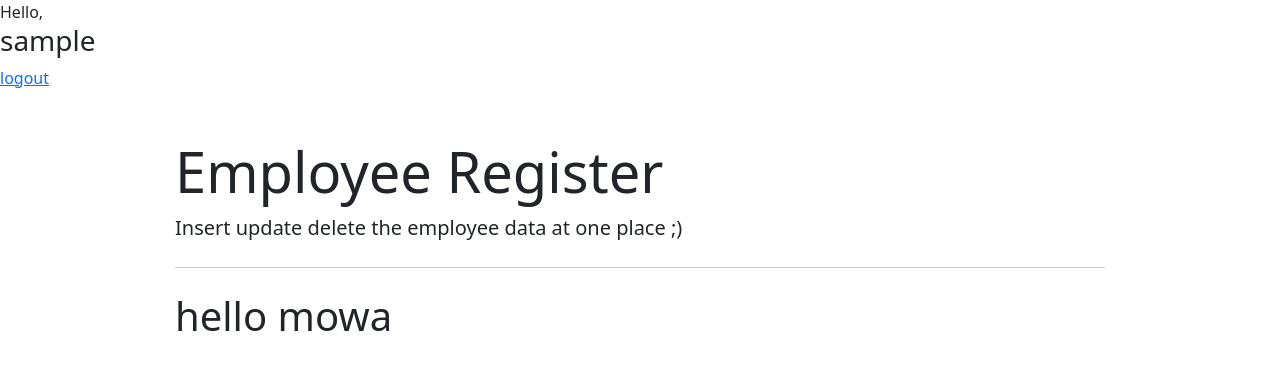
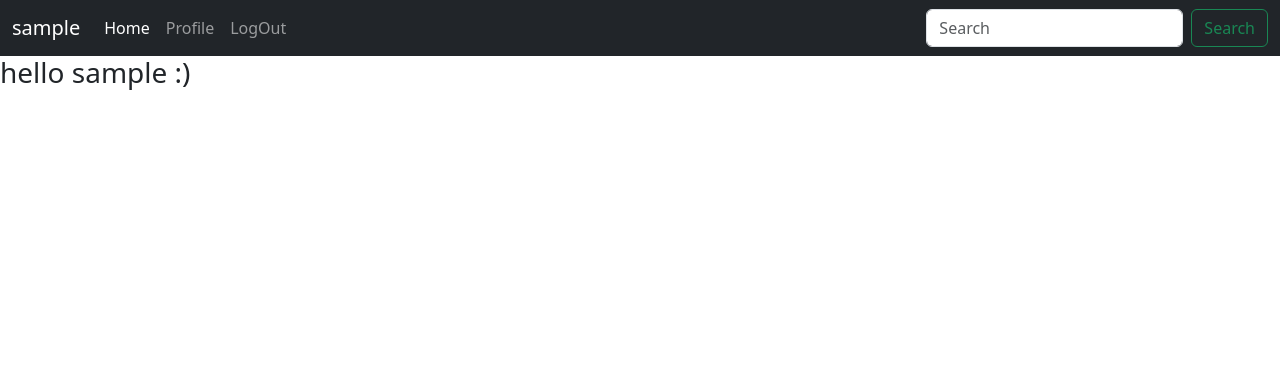
Before and after one commit to sathwik124/employee-management, a Django app: page /employee/user/ in a window 1280 px wide. Shown: the top 370 px of the page. Run offline with Django 4.2, Linux system fonts and the light colour scheme; the visitor is signed in with stand-in values (Sample User, id 1).

Commit message:
added user ui

```diff
--- /dev/null
+++ b/employee_project/employee_register/templates/employee_register/base1.html
@@ -0,0 +1,42 @@
+<!doctype html>
+<html lang="en">
+  <title>{% block title %}{% endblock %}</title>
+  <head>
+    <meta charset="utf-8">
+    <meta name="viewport" content="width=device-width, initial-scale=1">
+    <title>Bootstrap demo</title>
+    <link href="https://cdn.jsdelivr.net/npm/bootstrap@5.3.0-alpha3/dist/css/bootstrap.min.css" rel="stylesheet" integrity="sha384-KK94CHFLLe+nY2dmCWGMq91rCGa5gtU4mk92HdvYe+M/SXH301p5ILy+dN9+nJOZ" crossorigin="anonymous">
+  </head>
+  <body>
+    <nav class="navbar navbar-expand-lg navbar-dark bg-dark">
+        <div class="container-fluid">
+          <a class="navbar-brand" href="#">{{request.user}}</a>
+          <button class="navbar-toggler" type="button" data-bs-toggle="collapse" data-bs-target="#navbarSupportedContent" aria-controls="navbarSupportedContent" aria-expanded="false" aria-label="Toggle navigation">
+            <span class="navbar-toggler-icon"></span>
+          </button>
+          <div class="collapse navbar-collapse" id="navbarSupportedContent">
+            <ul class="navbar-nav me-auto mb-2 mb-lg-0">
+              <li class="nav-item">
+                <a class="nav-link {% block user %}{% endblock %}" aria-current="page" href="{% url 'userPage' %}">Home</a>
+              </li>
+              <li class="nav-item">
+                <a class="nav-link {% block profile %}{% endblock %}" href="{% url 'profilePage' %}">Profile</a>
+              </li>
+              <li class="nav-item">
+                <a class="nav-link" href="{% url 'logout' %}">LogOut</a>
+              </li>
+            </ul>
+            <form class="d-flex" role="search">
+              <input class="form-control me-2" type="search" placeholder="Search" aria-label="Search">
+              <button class="btn btn-outline-success" type="submit">Search</button>
+            </form>
+          </div>
+        </div>
+      </nav>
+      {% block content %}
+      {% endblock content %}
+    <script src="https://cdn.jsdelivr.net/npm/bootstrap@5.3.0-alpha3/dist/js/bootstrap.bundle.min.js" integrity="sha384-ENjdO4Dr2bkBIFxQpeoTz1HIcje39Wm4jDKdf19U8gI4ddQ3GYNS7NTKfAdVQSZe" crossorigin="anonymous"></script>
+    <script src="https://cdn.jsdelivr.net/npm/@popperjs/core@2.11.7/dist/umd/popper.min.js" integrity="sha384-zYPOMqeu1DAVkHiLqWBUTcbYfZ8osu1Nd6Z89ify25QV9guujx43ITvfi12/QExE" crossorigin="anonymous"></script>
+    <script src="https://cdn.jsdelivr.net/npm/bootstrap@5.3.0-alpha3/dist/js/bootstrap.min.js" integrity="sha384-Y4oOpwW3duJdCWv5ly8SCFYWqFDsfob/3GkgExXKV4idmbt98QcxXYs9UoXAB7BZ" crossorigin="anonymous"></script>
+  </body>
+</html>
--- /dev/null
+++ b/employee_project/employee_register/templates/employee_register/profile.html
@@ -0,0 +1,6 @@
+{% extends "employee_register/base1.html" %}
+{% block title %}Profile{% endblock %}
+{% block profile %}active{% endblock %}
+{% block content %}
+<h1>hello {{request.user}} :)</h1>
+{% endblock content %}
--- a/employee_project/employee_register/templates/employee_register/user.html
+++ b/employee_project/employee_register/templates/employee_register/user.html
@@ -1,4 +1,6 @@
-{% extends "employee_register/base.html" %}
+{% extends "employee_register/base1.html" %}
+{% block title %}Home{% endblock %}
+{% block user %}active{% endblock %}
 {% block content %}
-<h1>hello mowa</h1>
+<h3>hello {{request.user}} :)</h3>
 {% endblock content %}
--- a/employee_project/employee_register/urls.py
+++ b/employee_project/employee_register/urls.py
@@ -8,5 +8,6 @@ urlpatterns = [
     path('login/',views.loginPage,name='loginPage'),
     path('logout/',views.logoutUser,name='logout'),
     path('register/',views.registerPage,name='registerPage'),
-    path('user/',views.userPage,name='userPage')
+    path('user/',views.userPage,name='userPage'),
+    path('profile/',views.profilePage,name='profilePage')
 ]
--- a/employee_project/employee_register/views.py
+++ b/employee_project/employee_register/views.py
@@ -89,3 +89,6 @@ def registerPage(request):
 @login_required(login_url='/employee/login')
 def userPage(request):
     return render(request,"employee_register/user.html")
+
+def profilePage(request):
+    return render(request,"employee_register/profile.html")
```
